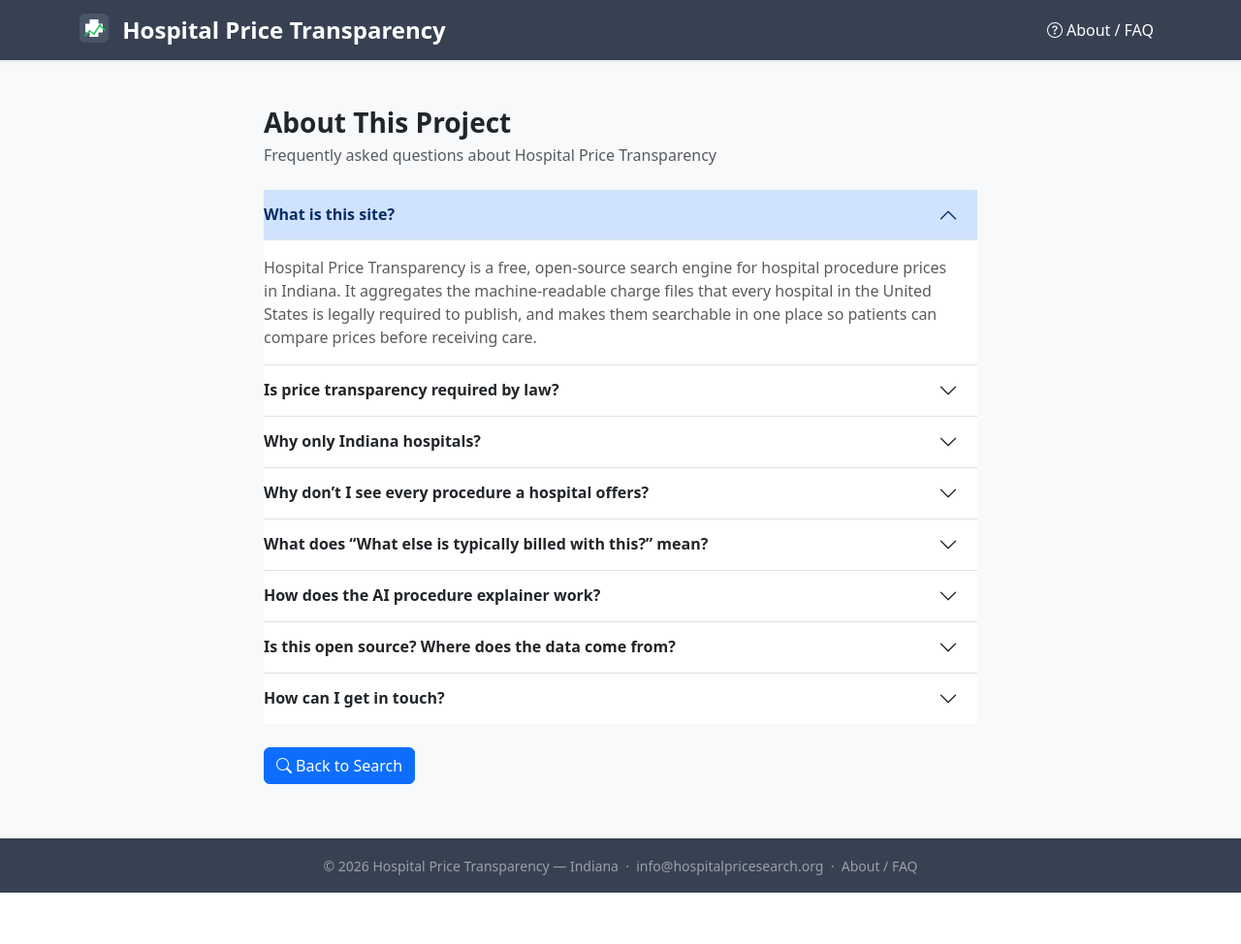
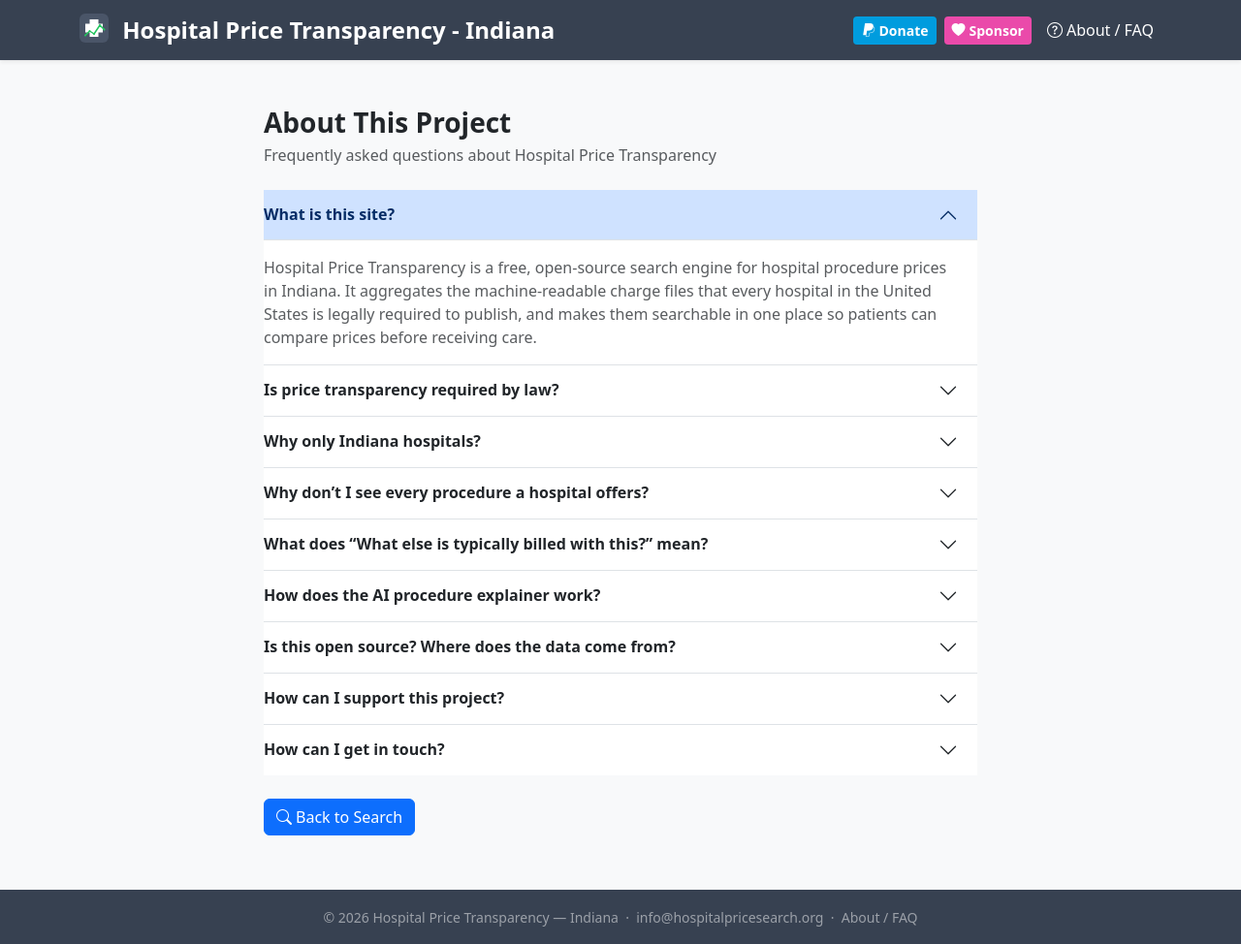
Before and after one commit to githubbar/hospital-price-transparency, a Django app: page /faq/ in a window 1280 px wide. Shown: the whole page at 97% size. Before the commit the page ends 921 px from the top, so only its background shows below. Run offline with Django 5.2, Linux system fonts and the light colour scheme; some libraries are stand-ins or nearby versions.

Commit message:
feat: update FAQ and search pages to include donation and sponsorship options; modify page titles for consistency

```diff
--- a/prices/templates/prices/faq.html
+++ b/prices/templates/prices/faq.html
@@ -4,7 +4,7 @@
 <head>
     <meta charset="UTF-8">
     <meta name="viewport" content="width=device-width, initial-scale=1.0">
-    <title>About / FAQ &mdash; Hospital Price Transparency</title>
+    <title>About / FAQ &mdash; Hospital Price Transparency - Indiana</title>
     <link rel="icon" type="image/svg+xml" href="{% static 'prices/favicon.svg' %}">
     <!-- Google tag (gtag.js) -->
     <script async src="https://www.googletagmanager.com/gtag/js?id=G-J5VF3QTHPR"></script>
@@ -26,13 +26,25 @@
     <div class="container">
         <a class="navbar-brand fw-bold fs-4" href="{% url 'search' %}">
             <img src="{% static 'prices/logo.svg' %}" alt="Logo" width="30" height="30" class="d-inline-block align-text-top me-2">
-            Hospital Price Transparency
+            Hospital Price Transparency - Indiana
         </a>
         <button class="navbar-toggler" type="button" data-bs-toggle="collapse" data-bs-target="#navbarNav" aria-controls="navbarNav" aria-expanded="false" aria-label="Toggle navigation">
             <span class="navbar-toggler-icon"></span>
         </button>
         <div class="collapse navbar-collapse" id="navbarNav">
-            <ul class="navbar-nav ms-auto">
+            <ul class="navbar-nav ms-auto align-items-center">
+                <li class="nav-item me-2">
+                    <a class="btn btn-sm fw-semibold" href="https://www.paypal.com/donate/?hosted_button_id=Y7NER94EV2SWU" target="_blank" rel="noopener"
+                       style="background-color: #009cde; color: #fff; border: none;">
+                        <i class="bi bi-paypal me-1"></i>Donate
+                    </a>
+                </li>
+                <li class="nav-item me-2">
+                    <a class="btn btn-sm fw-semibold" href="https://github.com/sponsors/githubbar" target="_blank" rel="noopener"
+                       style="background-color: #ea4aaa; color: #fff; border: none;">
+                        <i class="bi bi-heart-fill me-1"></i>Sponsor
+                    </a>
+                </li>
                 <li class="nav-item">
                     <a class="nav-link active" href="{% url 'faq' %}">
                         <i class="bi bi-question-circle me-1"></i>About / FAQ
@@ -168,13 +180,42 @@
                     </div>
                 </div>
 
+                <div class="accordion-item border-bottom">
+                    <h2 class="accordion-header">
+                        <button class="accordion-button collapsed ps-0 fw-semibold" type="button" data-bs-toggle="collapse" data-bs-target="#faq8">
+                            How can I support this project?
+                        </button>
+                    </h2>
+                    <div id="faq8" class="accordion-collapse collapse" data-bs-parent="#faqAccordion">
+                        <div class="accordion-body ps-0 text-muted">
+                            This site is a free, non-commercial public resource. Keeping it running has real costs &mdash; cloud hosting,
+                            Elasticsearch infrastructure, and bandwidth to serve thousands of searches.
+                            If you find it useful, please consider donating via PayPal or sponsoring on GitHub:
+                            <div class="mt-3 d-flex flex-wrap gap-2">
+                                <a class="btn btn-sm fw-semibold" href="https://www.paypal.com/donate/?hosted_button_id=Y7NER94EV2SWU" target="_blank" rel="noopener"
+                                   style="background-color: #009cde; color: #fff; border: none;">
+                                    <i class="bi bi-paypal me-1"></i>Donate via PayPal
+                                </a>
+                                <a class="btn btn-sm fw-semibold" href="https://github.com/sponsors/githubbar" target="_blank" rel="noopener"
+                                   style="background-color: #ea4aaa; color: #fff; border: none;">
+                                    <i class="bi bi-heart-fill me-1"></i>Sponsor on GitHub
+                                </a>
+                            </div>
+                            <p class="mt-3 mb-0">
+                                Every contribution directly offsets hosting expenses and helps keep the data updated and the search fast.
+                                There is no advertising, no paywall, and no data selling &mdash; sponsorships are the only way to sustain the project.
+                            </p>
+                        </div>
+                    </div>
+                </div>
+
                 <div class="accordion-item">
                     <h2 class="accordion-header">
-                        <button class="accordion-button collapsed ps-0 fw-semibold" type="button" data-bs-toggle="collapse" data-bs-target="#faq8">
+                        <button class="accordion-button collapsed ps-0 fw-semibold" type="button" data-bs-toggle="collapse" data-bs-target="#faq9">
                             How can I get in touch?
                         </button>
                     </h2>
-                    <div id="faq8" class="accordion-collapse collapse" data-bs-parent="#faqAccordion">
+                    <div id="faq9" class="accordion-collapse collapse" data-bs-parent="#faqAccordion">
                         <div class="accordion-body ps-0 text-muted">
                             Questions, feedback, or data corrections? Email us at
                             <a href="mailto:info@hospitalpricesearch.org">info@hospitalpricesearch.org</a>.
```
Also changed, not shown: prices/templates/prices/search.html (+15 -3 lines), .github/FUNDING.yml.
